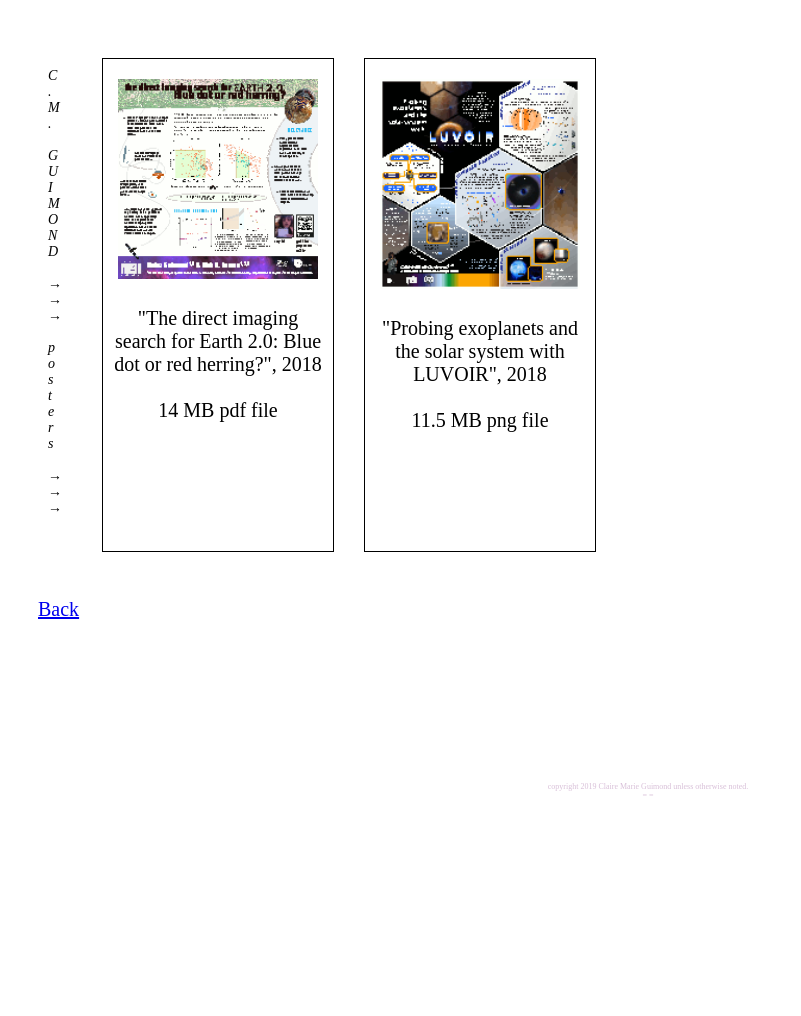
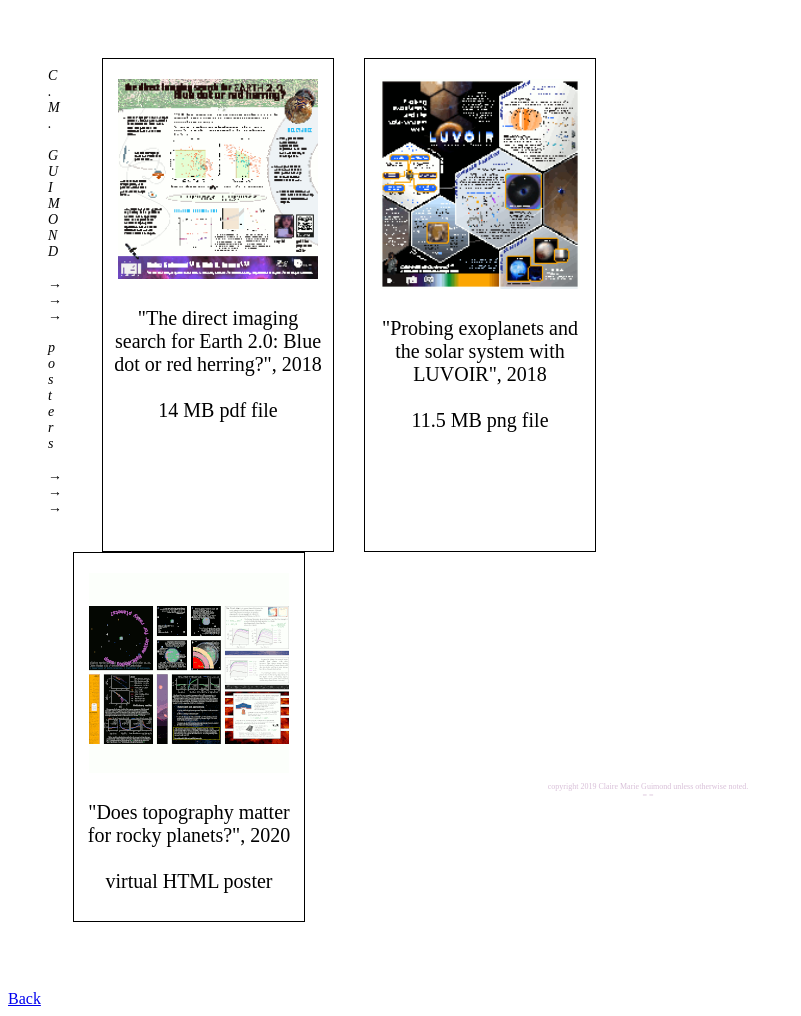
Before and after one commit to clairesworld/clairesworld.github.io, a plain HTML site: page posters.html in a window 1280 px wide. Shown: the whole page, without its empty margins (0-801 px from the left). Before the commit the page ends 800 px from the top, so only its background shows below. Drawn offline with Linux system fonts and the light colour scheme.

Commit message:
exo iii poster

```diff
--- a/posters.html
+++ b/posters.html
@@ -44,6 +44,18 @@
 11.5 MB png file
 <br><br>
 </div>
+</div>
+
+ &nbsp;&nbsp;&nbsp;&nbsp;&nbsp;&nbsp;
+
+<div id="tile", style="max-width: 210px; padding-top: 20px; padding-bottom: 5px">
+<a href='epsc/index.html'><img src="img/exoiii_thumbnail.gif" alt="Poster thumbnail" height=auto width=200 /></a>
+<br><br>
+"Does topography matter for rocky planets?", 2020
+<br><br>
+virtual HTML poster
+<br><br>
+</div>
 </div> <!-- wrapper -->
 
 
```
Also changed, not shown: img/exoiii_thumbnail.gif (added), 1 other file.
